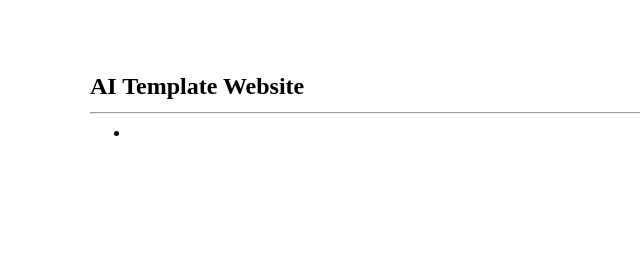
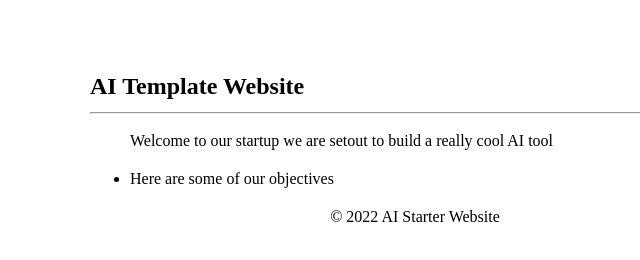
Before and after one commit to plowsai/ai-grant-template, a plain HTML site: page public/index.html in a window 1280 px wide. Shown: the whole page, without its empty margins (225-865 px from the left). Drawn offline with Linux system fonts and the light colour scheme; files that its build step writes are made by us from their sources.

Commit message:
dev: janitor commit

```diff
--- a/public/index.html
+++ b/public/index.html
@@ -12,11 +12,15 @@
     </div>
     <hr>
     <ul>
+        <!-- Adding options here with an intro-->
+        <p> Welcome to our startup we are setout to build a really cool AI tool</p>
         <li>
-
+            Here are some of our objectives
         </li>
     </ul>
 
-
+    <footer>
+        <p style="text-align: center;">&copy; 2022 AI Starter Website</p>
+    </footer>
 </body>
 </html>
```
